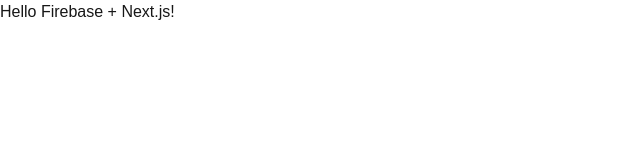
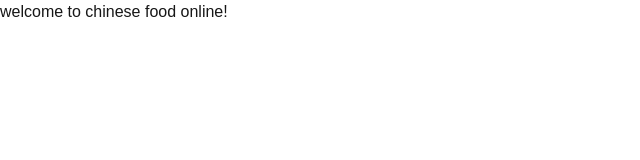
Before and after one commit to cfol1980/chinesefoodonline, a Next.js app: page / in a window 1280 px wide. Shown: the top 160 px of the page, without its empty margins (0-640 px from the left). Built offline with nearby package versions, Linux system fonts and the light colour scheme; no server answers; the database is empty.

Commit message:
welcome to chinese food online!

```diff
--- a/src/app/page.tsx
+++ b/src/app/page.tsx
@@ -17,5 +17,5 @@ export default function Home() {
     test();
   }, []);
 
-  return <h1>Hello Firebase + Next.js!</h1>;
+  return <h1>welcome to chinese food online!</h1>;
 }
```
